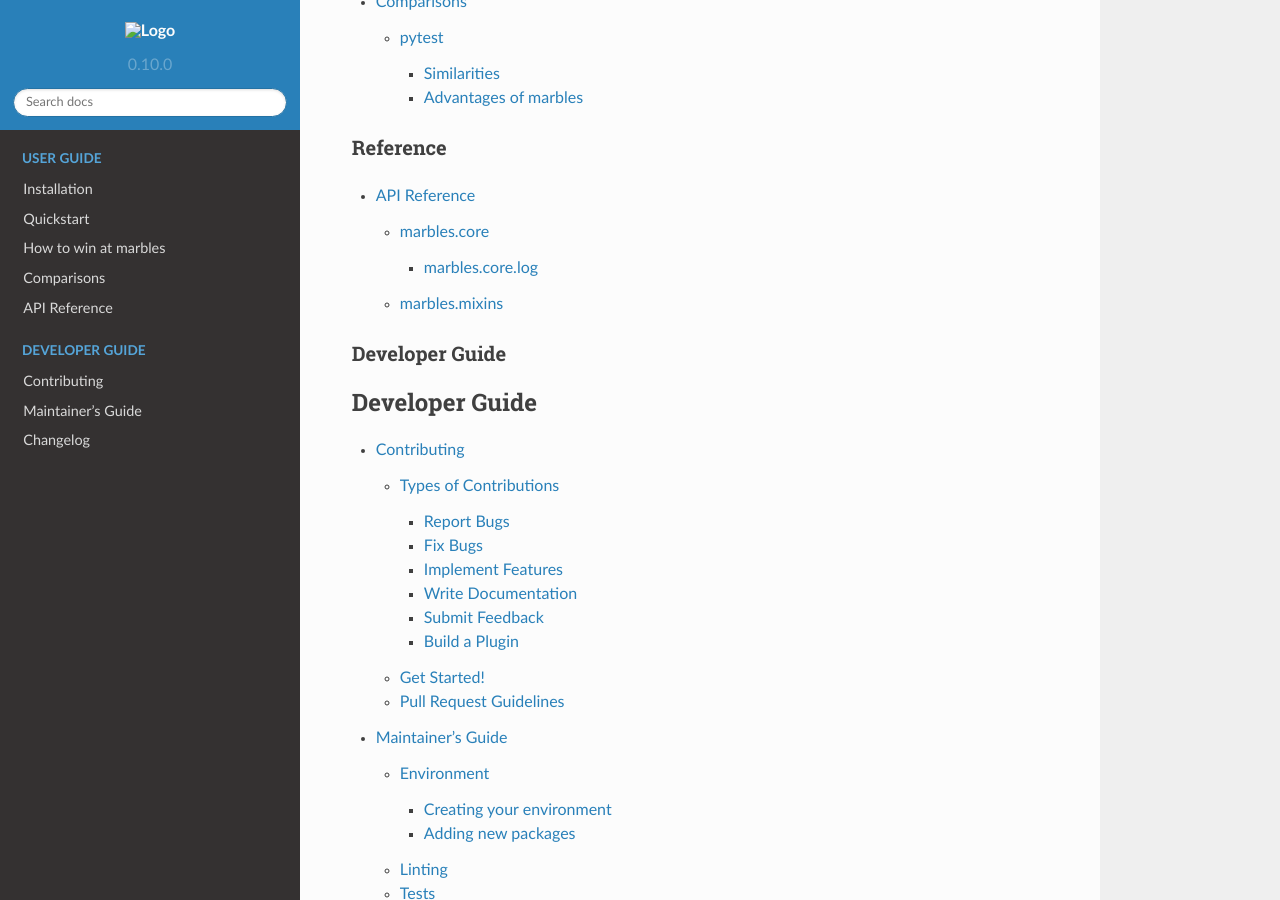
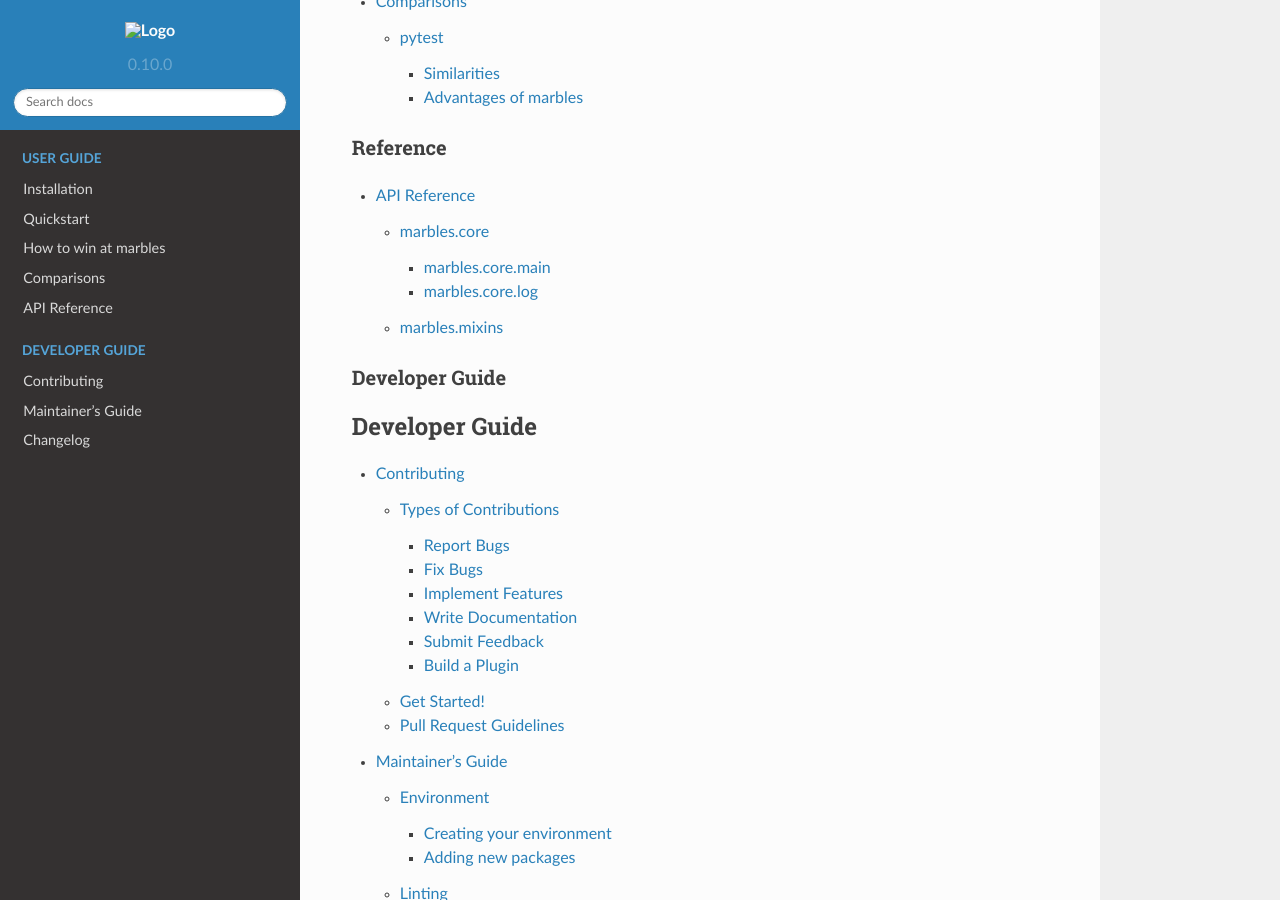
Before and after one commit to twosigma/marbles, a Sphinx documentation site: the page built from docs/index.rst, in a window 1280 px wide and 900 px high, scrolled down 1967 px. Built offline with Sphinx 7.4.7 and the Read the Docs theme 2.0.0, drawn with Linux system fonts in a browser that asks for light colours; the version number is read from the project's files by our own code.

```diff
--- a/docs/core.rst
+++ b/docs/core.rst
@@ -6,12 +6,19 @@
    marbles.core.TestCase
    marbles.core.AnnotatedTestCase
    marbles.core.ContextualAssertionError
+   marbles.core.main
    marbles.core.log
    marbles.core.log.AssertionLogger
 
 .. automodule:: marbles.core
    :members: TestCase, AnnotatedTestCase, ContextualAssertionError
 
+marbles.core.main
+^^^^^^^^^^^^^^^^^
+
+.. automodule:: marbles.core.main
+   :members:
+
 marbles.core.log
 ^^^^^^^^^^^^^^^^
 
```
Also changed, not shown: 2 other files.
